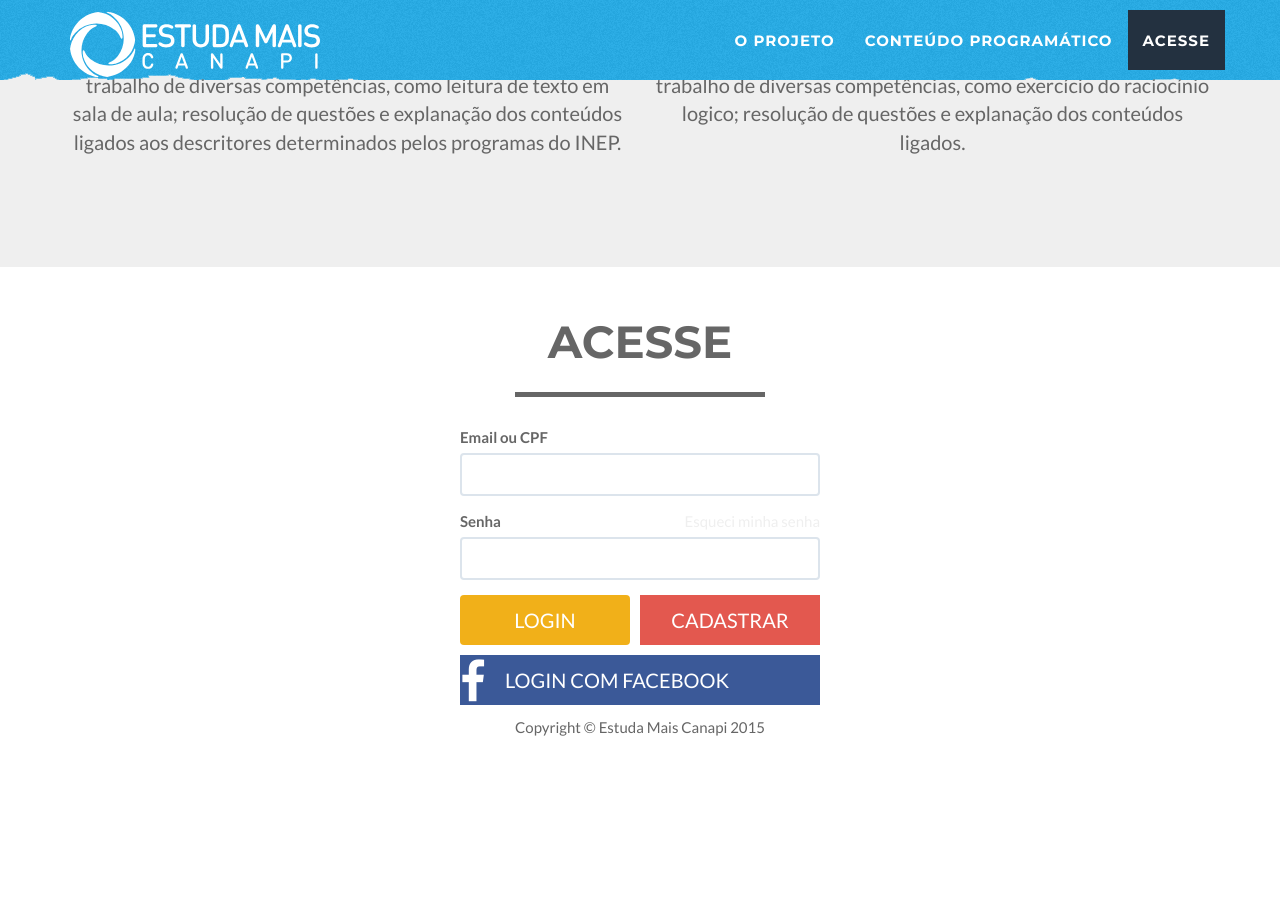
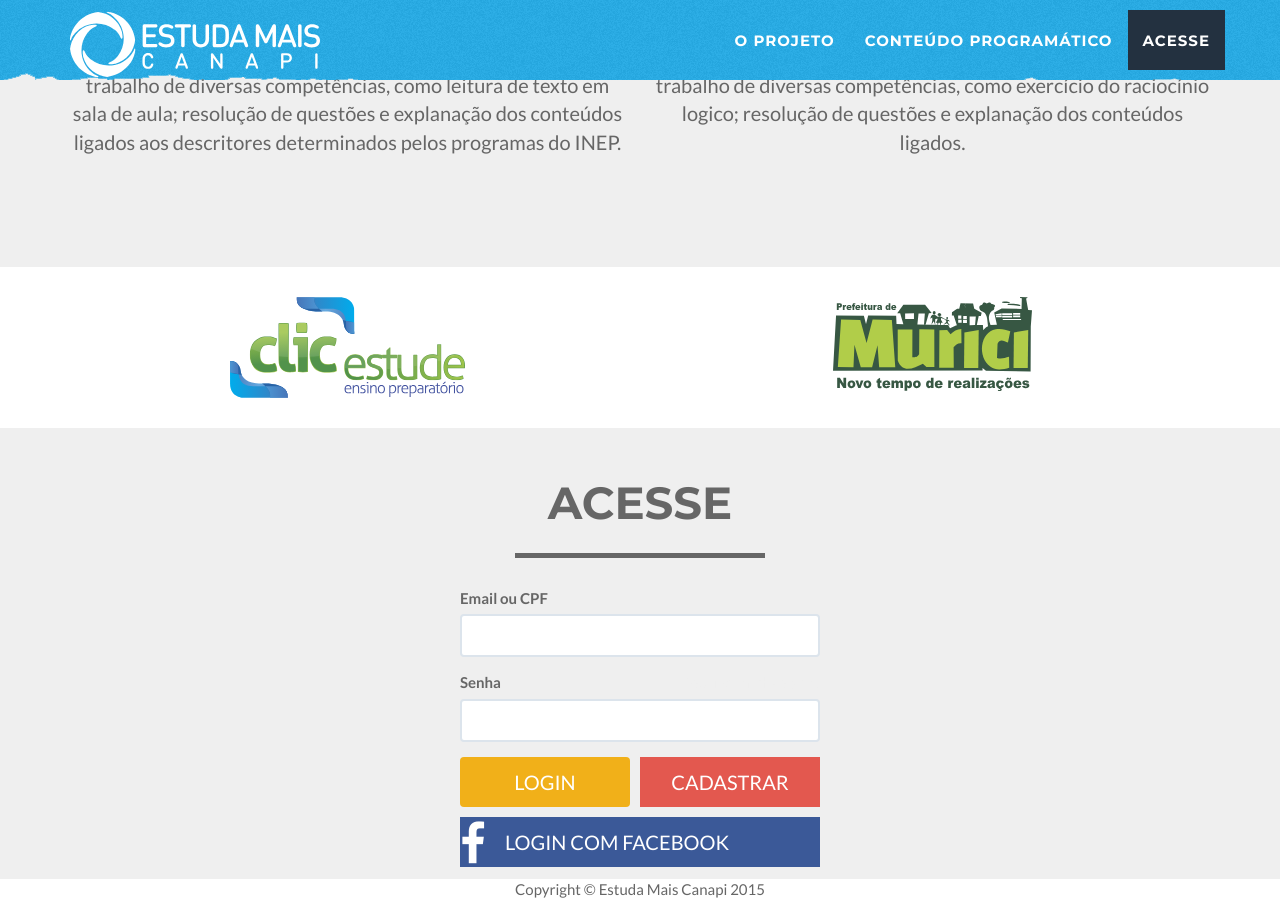
Before and after one commit to wilivro/estudamaiscanapi.com.br, a Jekyll site: the page built from index.html, in a window 1280 px wide and 900 px high, scrolled down 1217 px. Built offline with Jekyll 4.4.1, drawn with Linux system fonts in a browser that asks for light colours; before the commit the page ends 1956 px from its top, so only the background shows below that.

Commit message:
Inclusão de logos correção do rodapé

```diff
--- a/_includes/about.html
+++ b/_includes/about.html
@@ -1,5 +1,5 @@
  <!-- About Section -->
-    <section style="padding: 50px 0 0 0; background-color: #fff;" class="success" id="about">
+    <section style="padding: 50px 0 0 0; background-color: #efefef;" class="success" id="about">
         <div class="container">
             <div class="row">
                 <div class="col-xs-12 text-center">
--- /dev/null
+++ b/_includes/logos.html
@@ -0,0 +1,17 @@
+ <!-- About Section -->
+    <section style="padding: 30px 0 30px 0; background-color: #fff;" class="success" id="about">
+        <div class="container">
+            <div class="row">
+                <div class="col-xs-6">
+                    <div>
+                        <img style="margin: 0 auto;" class="img-responsive" src="img/clic-estude.svg"/>
+                    </div>
+                </div>
+                <div class="col-xs-6">
+                    <div>
+                        <img style="margin: 0 auto;" class="img-responsive" src="img/logo-murici.svg"/>
+                    </div>
+                </div>
+            </div>
+        </div>
+    </section>
--- a/_layouts/default.html
+++ b/_layouts/default.html
@@ -6,6 +6,7 @@
     {% include header.html %}
     {% include portfolio_grid.html %}
     {% include footer.html %}
+    {% include logos.html %}
     {% include about.html %}
 
     {% include modals.html %}
```
Also changed, not shown: img/clic-estude-01.svg (added), img/clic-estude.svg (added), img/logo-murici.svg (added).
